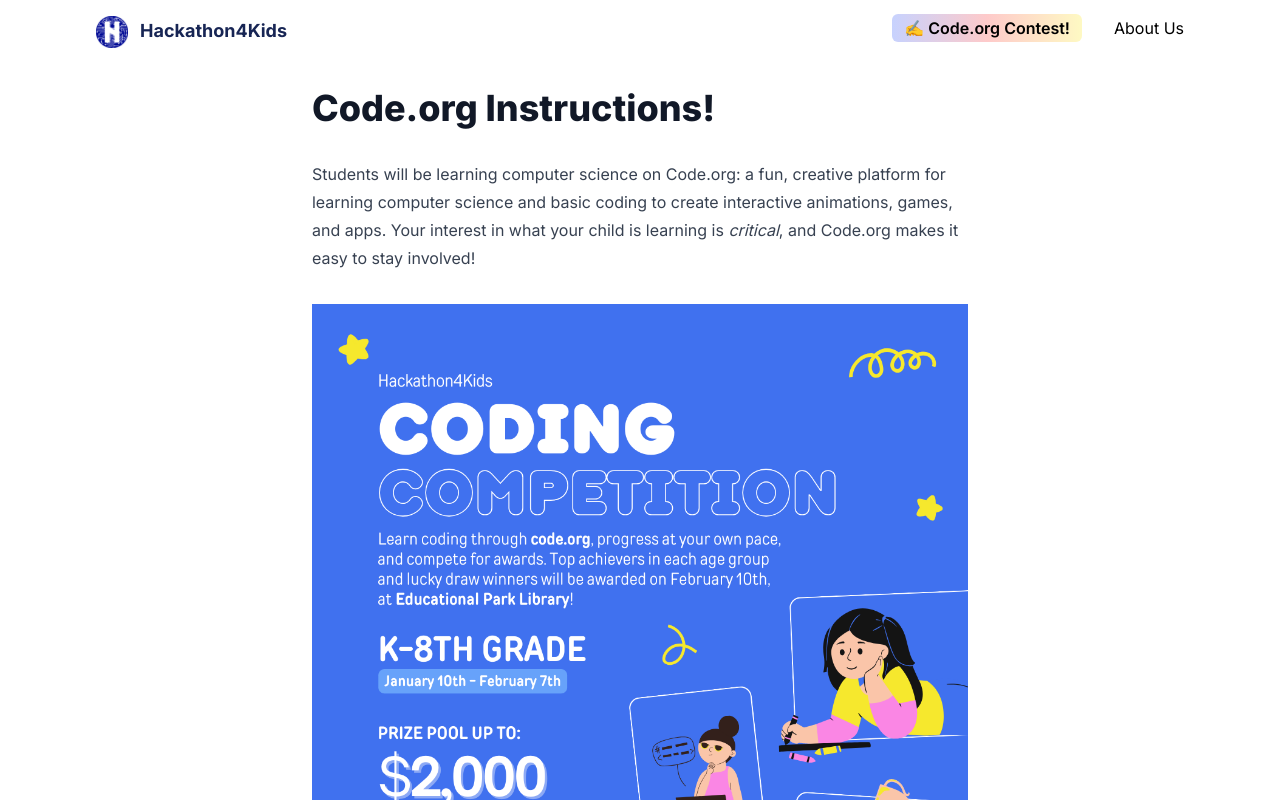
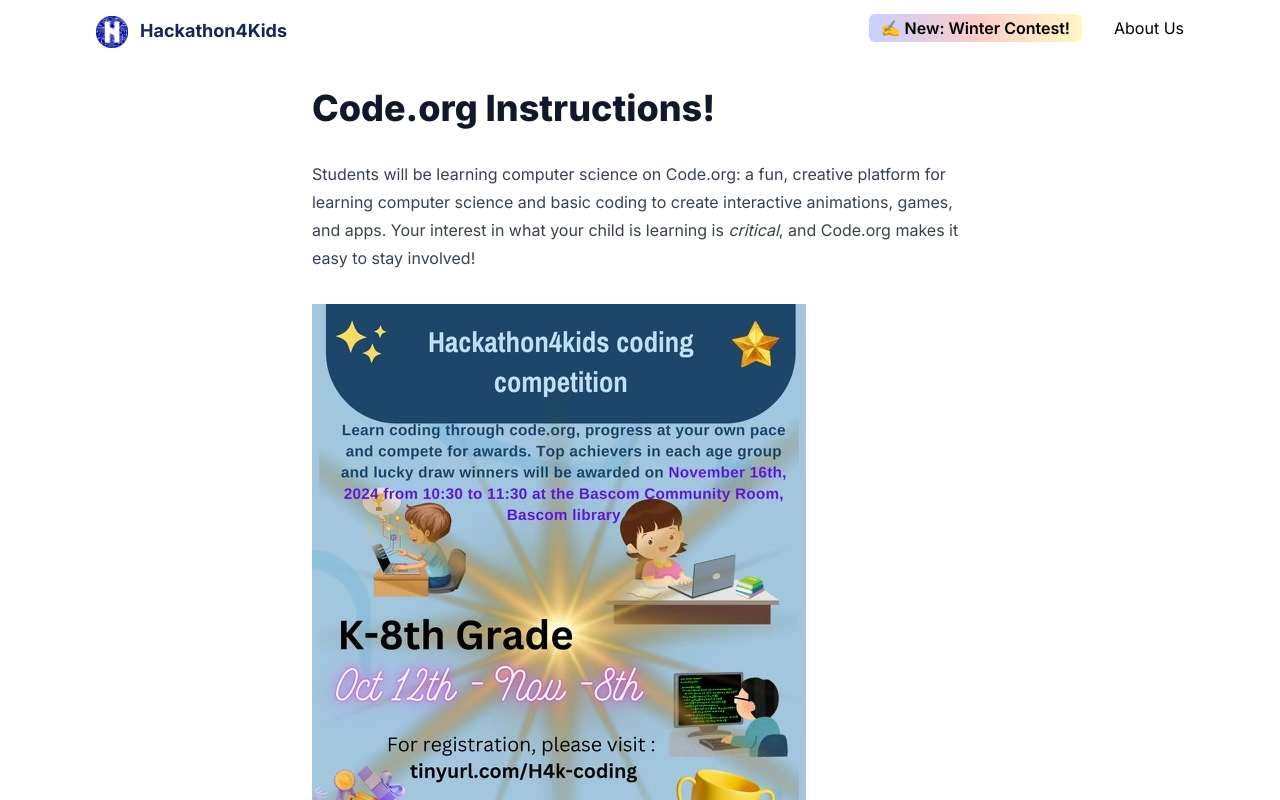
Before and after one commit to hellolol346/hackathon4kids.org, a Next.js app: page /code.org in a window 1280 px wide. Shown: the top 800 px of the page. Built offline with nearby package versions, Linux system fonts and the light colour scheme.

Commit message:
Update flyer to newer flyer

```diff
--- a/src/app/Navigation.tsx
+++ b/src/app/Navigation.tsx
@@ -27,7 +27,7 @@ const Navigation = () => (
     <NavigationMenu.List className="flex flex-col mt-4 md:mt-0 md:flex-row gap-2 md:gap-8">
       <NavigationMenu.Item>
         <NavigationMenu.Link asChild className="rounded-md px-3 py-1 bg-gradient-to-r from-indigo-200 via-red-200 to-yellow-100">
-          <Link href="/code.org" className="font-semibold">✍️ Code.org Contest!</Link>
+          <Link href="/code.org" className="font-semibold">✍️ New: Winter Contest!</Link>
         </NavigationMenu.Link>
       </NavigationMenu.Item>
 
--- a/src/app/code.org/page.mdx
+++ b/src/app/code.org/page.mdx
@@ -8,7 +8,7 @@ creative platform for learning computer science and basic coding to create
 interactive animations, games, and apps. Your interest in what your child is
 learning is _critical_, and Code.org makes it easy to stay involved!
 
-![Flyer](/H4K_Coding_Competition_Flyer.png)
+![Flyer](/H4K_Coding_Competition_Flyer_Winter_24.jpg)
 
 ## Make the most of Code.org!
 
```
Also changed, not shown: public/H4K_Coding_Competition_Flyer_Winter_24.jpg (added).
